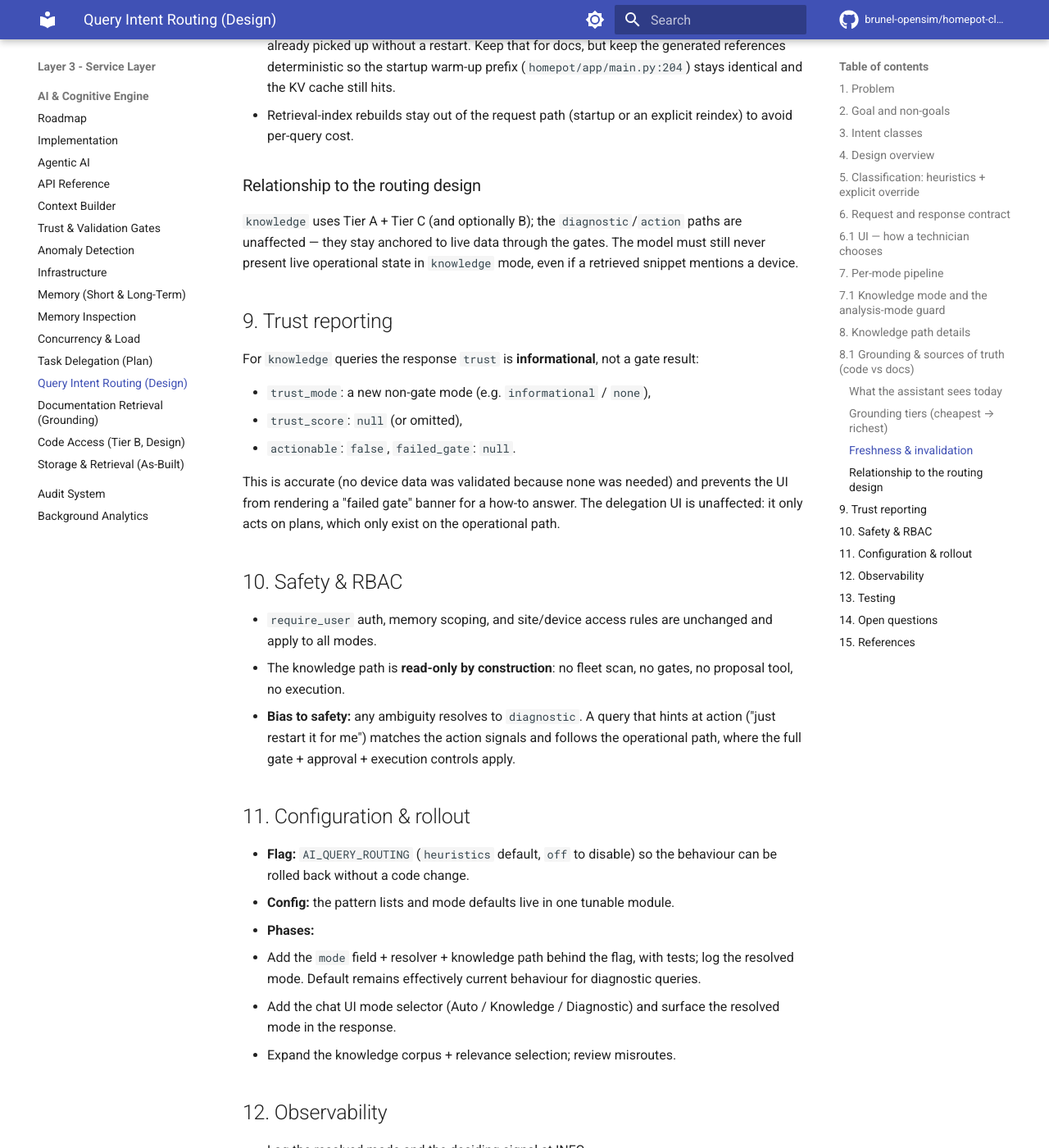
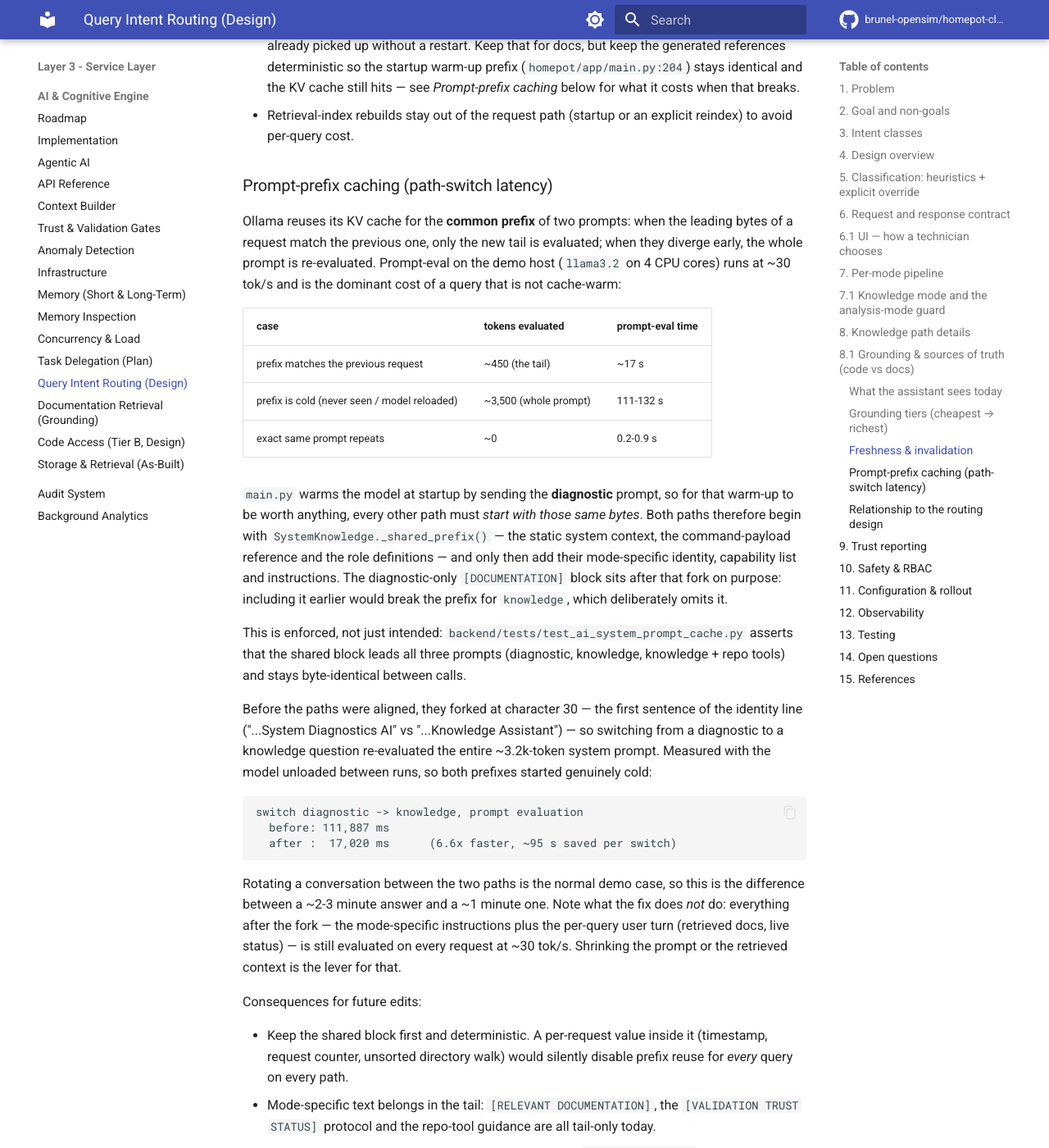
Before and after one commit to brunel-opensim/homepot-client, an MkDocs documentation site: the page built from docs/ai-query-routing.md, in a window 1280 px wide and 1400 px high, scrolled down 9245 px. Shown: the whole window at 82% size. Built offline with MkDocs 1.6.1 and Material for MkDocs 9.7.7, drawn with Linux system fonts in a browser that asks for light colours; comment, search, counter and statistics services are not loaded; the version menu is left out; some of the changed text lies outside the part shown.

Commit message:
perf(ai): share one prompt prefix across query paths for KV-cache reuse
The diagnostic and knowledge system prompts forked at character 30 -- the
first sentence of the identity line -- so Ollama's key/value prefix cache
was thrown away whenever a technician switched between the two paths. The
knowledge prompt shared only 30 chars with the diagnostic prompt that the
startup warm-up (main.py) had primed, so it re-evaluated the entire
~3.2k-token system prompt at ~30 tok/s on CPU.

Both paths now lead with SystemKnowledge._shared_prefix() (static system
context, command-payload reference, role definitions) and add their
mode-specific identity, capability list and instructions after it. The
diagnostic-only [DOCUMENTATION] block stays in the tail so the knowledge
prompt -- which deliberately omits it -- keeps the shared prefix.

Prompt content is unchanged: identical character counts and no lines
dropped for all three prompts (diagnostic, knowledge, knowledge + repo
tools); only the order changed.

Measured on the demo host with the model unloaded between runs so both
prefixes start cold:

  cold diagnostic prompt        131.4s -> 131.8s  (unchanged)
  diagnostic -> knowledge switch 111.9s ->  17.0s  (6.6x, ~95s saved)

backend/tests/test_ai_system_prompt_cache.py pins the invariant that the
shared block leads every path and stays byte-identical. Documented in
docs/ai-query-routing.md ("Prompt-prefix caching").

````diff
--- a/docs/ai-query-routing.md
+++ b/docs/ai-query-routing.md
@@ -338,9 +338,67 @@ bounded and enabled deliberately. Full contracts, safety envelope, and rollout:
 - The system prompt is rebuilt per request today (`AIEndpoint.py:1014`), so doc
   edits are already picked up without a restart. Keep that for docs, but keep
   the generated references deterministic so the startup warm-up prefix
-  (`homepot/app/main.py:204`) stays identical and the KV cache still hits.
+  (`homepot/app/main.py:204`) stays identical and the KV cache still hits —
+  see *Prompt-prefix caching* below for what it costs when that breaks.
 - Retrieval-index rebuilds stay out of the request path (startup or an explicit
   reindex) to avoid per-query cost.
+
+### Prompt-prefix caching (path-switch latency)
+
+Ollama reuses its KV cache for the **common prefix** of two prompts: when the
+leading bytes of a request match the previous one, only the new tail is
+evaluated; when they diverge early, the whole prompt is re-evaluated.
+Prompt-eval on the demo host (`llama3.2` on 4 CPU cores) runs at ~30 tok/s and
+is the dominant cost of a query that is not cache-warm:
+
+| case | tokens evaluated | prompt-eval time |
+| --- | --- | --- |
+| prefix matches the previous request | ~450 (the tail) | ~17 s |
+| prefix is cold (never seen / model reloaded) | ~3,500 (whole prompt) | 111-132 s |
+| exact same prompt repeats | ~0 | 0.2-0.9 s |
+
+`main.py` warms the model at startup by sending the **diagnostic** prompt, so
+for that warm-up to be worth anything, every other path must *start with those
+same bytes*. Both paths therefore begin with `SystemKnowledge._shared_prefix()`
+— the static system context, the command-payload reference and the role
+definitions — and only then add their mode-specific identity, capability list
+and instructions. The diagnostic-only `[DOCUMENTATION]` block sits after that
+fork on purpose: including it earlier would break the prefix for `knowledge`,
+which deliberately omits it.
+
+This is enforced, not just intended: `backend/tests/test_ai_system_prompt_cache.py`
+asserts that the shared block leads all three prompts (diagnostic, knowledge,
+knowledge + repo tools) and stays byte-identical between calls.
+
+Before the paths were aligned, they forked at character 30 — the first sentence
+of the identity line ("...System Diagnostics AI" vs "...Knowledge Assistant") —
+so switching from a diagnostic to a knowledge question re-evaluated the entire
+~3.2k-token system prompt. Measured with the model unloaded between runs, so
+both prefixes started genuinely cold:
+
+```
+switch diagnostic -> knowledge, prompt evaluation
+  before: 111,887 ms
+  after :  17,020 ms      (6.6x faster, ~95 s saved per switch)
+```
+
+Rotating a conversation between the two paths is the normal demo case, so this
+is the difference between a ~2-3 minute answer and a ~1 minute one. Note what
+the fix does *not* do: everything after the fork — the mode-specific
+instructions plus the per-query user turn (retrieved docs, live status) — is
+still evaluated on every request at ~30 tok/s. Shrinking the prompt or the
+retrieved context is the lever for that.
+
+Consequences for future edits:
+
+- Keep the shared block first and deterministic. A per-request value inside it
+  (timestamp, request counter, unsorted directory walk) would silently disable
+  prefix reuse for *every* query on every path.
+- Mode-specific text belongs in the tail: `[RELEVANT DOCUMENTATION]`, the
+  `[VALIDATION TRUST STATUS]` protocol and the repo-tool guidance are all
+  tail-only today.
+- When adding a new path, start its system prompt with `_shared_prefix()`.
+
 
 ### Relationship to the routing design
 
````
Also changed, not shown: docs/ai-concurrency.md (+7 -2 lines), 2 other files.
